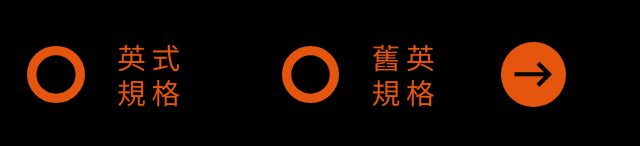
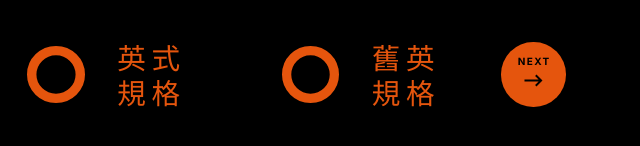
Before and after one commit to frog07131-beep/frog07131-beep.github.io, a plain HTML site: page guide.html in a window 1280 px wide. Shown: the part 636-782 px from the top of the page, 640-1280 px from the left. Drawn offline with Linux system fonts and the light colour scheme.

Commit message:
number9-1123
修正導引按鈕與文字

```diff
--- a/css/guide.css
+++ b/css/guide.css
@@ -311,24 +311,39 @@ body[data-view="detail"] .bar-primary {
   border-radius: 50%;
   background-color: var(--brand-orange);
   border: none;
+  color: var(--bg-black);
   cursor: pointer;
   display: flex;
+  flex-direction: column;
   align-items: center;
   justify-content: center;
+  gap: 0.2vh;
   padding: 0;
-  transition: transform 0.2s ease, opacity 0.2s ease, background-color 0.2s ease;
+  transition: transform 0.2s ease, opacity 0.2s ease, background-color 0.2s ease, color 0.2s ease;
 }
 
-.circle-arrow-btn img {
-  width: 78%;
-  height: 78%;
+.circle-arrow-btn img,
+.circle-arrow-icon {
+  width: 38%;
+  height: 38%;
   display: block;
   object-fit: contain;
 }
 
 /* 原圖 keyboard_backspace 朝左，arrow-next 旋轉 180 度指向右 */
-.circle-arrow-btn.arrow-next img {
+.circle-arrow-btn.arrow-next img,
+.circle-arrow-btn.arrow-next .circle-arrow-icon {
   transform: rotate(180deg);
+}
+
+.circle-arrow-text {
+  font-family: 'Inter', 'Noto Sans TC', sans-serif;
+  font-size: max(10px, 0.78vw);
+  font-weight: 700;
+  line-height: 1;
+  letter-spacing: 0.14em;
+  padding-left: 0.14em;
+  color: currentColor;
 }
 
 .circle-arrow-btn:hover {
--- a/guide.html
+++ b/guide.html
@@ -7,7 +7,7 @@
     <link rel="icon" href="./img/button-logo.svg">
   <link rel="preconnect" href="https://fonts.googleapis.com">
   <link rel="preconnect" href="https://fonts.gstatic.com" crossorigin>
-  <link href="https://fonts.googleapis.com/css2?family=Inter:wght@200;300;500&family=Noto+Sans+TC:wght@300;400;500;700&display=swap" rel="stylesheet">
+  <link href="https://fonts.googleapis.com/css2?family=Inter:wght@200;300;500;700&family=Noto+Sans+TC:wght@300;400;500;700&display=swap" rel="stylesheet">
   <link rel="stylesheet" href="./css/guide.css">
 </head>
 <body data-view="map">
@@ -146,7 +146,8 @@
 
       <!-- 右下角前往 1-2 插頭圖鑑箭頭按鈕 -->
       <button type="button" class="circle-arrow-btn arrow-next" id="map-to-gallery-btn" aria-label="前往插頭圖鑑">
-        <img src="./img/arrow-outlined.svg" alt="前往插頭圖鑑">
+        <span class="circle-arrow-text">NEXT</span>
+        <img src="./img/arrow-outlined.svg" alt="" class="circle-arrow-icon">
       </button>
     </div>
 
@@ -172,13 +173,15 @@
     <!-- 插頭卡片網格（由 JS 動態渲染 card-A ～ card-O） -->
     <section class="gallery-card-grid" id="gallery-card-grid" aria-live="polite" aria-label="插頭卡片列表"></section>
 
-    <!-- 左下上一頁（回 1-1 地圖或 1-2-1）／ 右下下一頁（前往 1-2-2 K-O） -->
-    <button type="button" class="circle-arrow-btn gallery-prev-btn" id="gallery-prev-btn" aria-label="上一頁">
-      <img src="./img/arrow-outlined.svg" alt="上一頁">
+    <!-- 左下上一頁（回 1-1 地圖顯示 BACK 或 1-2-2 回 1-2-1 顯示 PREV）／ 右下下一頁（前往 1-2-2 K-O 顯示 NEXT） -->
+    <button type="button" class="circle-arrow-btn gallery-prev-btn" id="gallery-prev-btn" aria-label="返回插座世界地圖">
+      <img src="./img/arrow-outlined.svg" alt="" class="circle-arrow-icon">
+      <span class="circle-arrow-text" id="gallery-prev-label">BACK</span>
     </button>
 
     <button type="button" class="circle-arrow-btn arrow-next gallery-next-btn" id="gallery-next-btn" aria-label="下一頁">
-      <img src="./img/arrow-outlined.svg" alt="下一頁">
+      <span class="circle-arrow-text" id="gallery-next-label">NEXT</span>
+      <img src="./img/arrow-outlined.svg" alt="" class="circle-arrow-icon">
     </button>
 
   </main>
--- a/js/guide.js
+++ b/js/guide.js
@@ -239,6 +239,7 @@ document.addEventListener('DOMContentLoaded', () => {
   const specSlidingPill = document.getElementById('spec-sliding-pill');
   const galleryCardGrid = document.getElementById('gallery-card-grid');
   const galleryPrevBtn = document.getElementById('gallery-prev-btn');
+  const galleryPrevLabel = document.getElementById('gallery-prev-label');
   const galleryNextBtn = document.getElementById('gallery-next-btn');
 
   // 1-3 詳細頁控制
@@ -548,6 +549,13 @@ document.addEventListener('DOMContentLoaded', () => {
     });
     galleryCardGrid.replaceChildren(fragment);
 
+    // 左下按鈕：ALL 第 2 頁回第 1 頁顯示 PREV，其餘回地圖頁顯示 BACK（與 quiz.js 一致）
+    const isSubPage = state.spec === 'all' && state.page > 1;
+    if (galleryPrevLabel) {
+      galleryPrevLabel.textContent = isSubPage ? 'PREV' : 'BACK';
+    }
+    galleryPrevBtn.setAttribute('aria-label', isSubPage ? '上一頁' : '返回插座世界地圖');
+
     // 控制右下角下一頁按鈕顯示（僅 ALL 第一頁有下一頁 K-O）
     galleryNextBtn.classList.toggle('is-hidden', state.page >= totalPages);
   }
```
